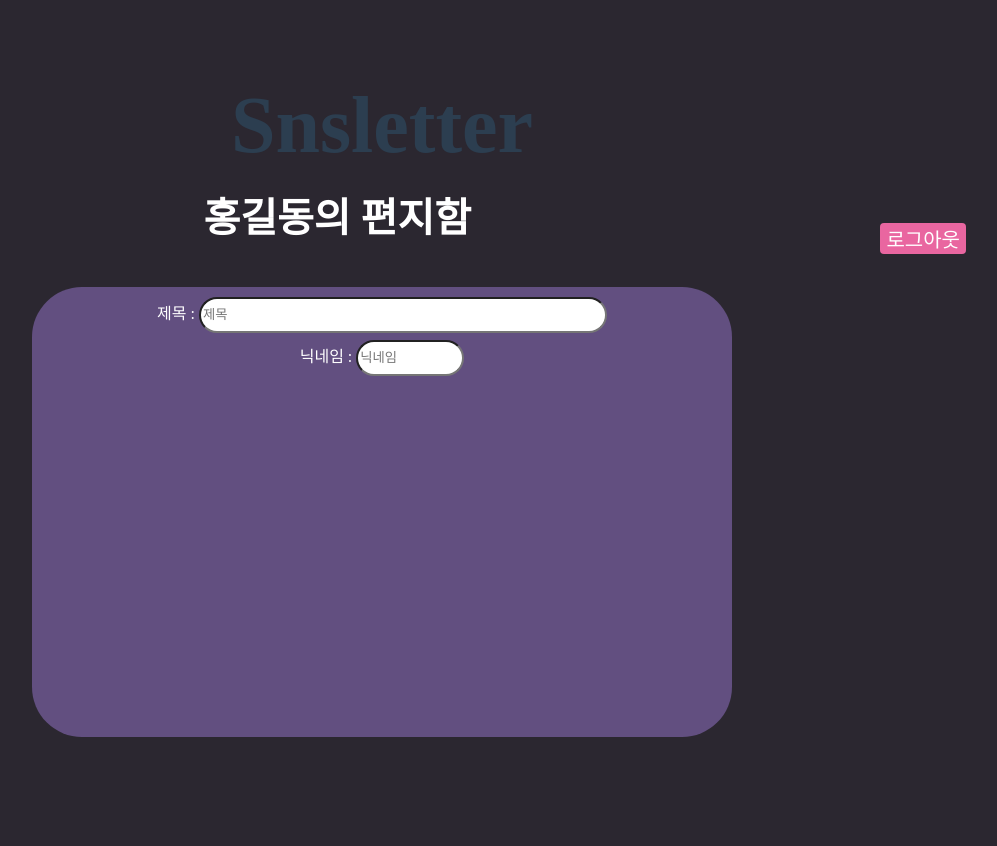
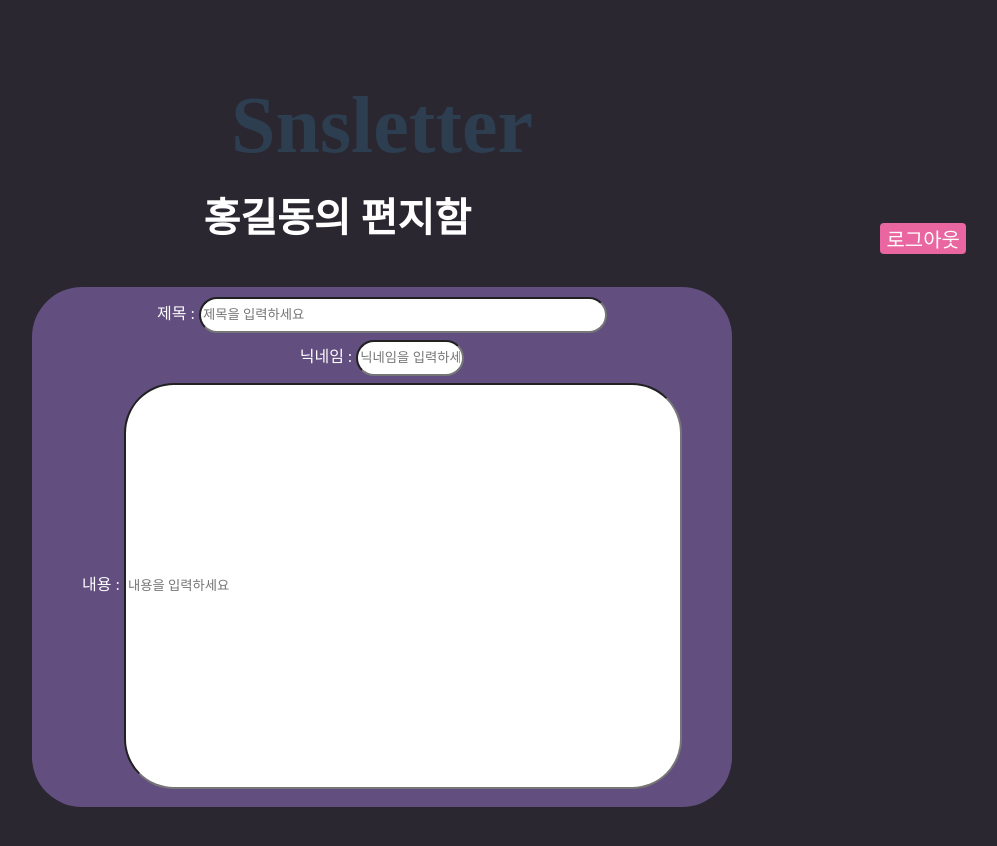
Before and after one commit to Junior-Pirate/SNS-Letter-FrontEnd, a Vue app: page /writeletter in a window 1280 px wide. Shown: the top 846 px of the page, without its empty margins (258-1255 px from the left). Before the commit the page ends 805 px from the top, so only its background shows below. Built offline with nearby package versions, Linux system fonts and the light colour scheme; a web font is replaced by a local one; what vue-cookies would draw is missing.

Commit message:
create letter detail box

```diff
--- a/src/views/Writeletter-component.vue
+++ b/src/views/Writeletter-component.vue
@@ -9,11 +9,15 @@
   <div id="letter">
     <div>
       <a id="letter-title-intro">제목 : </a>
-      <input id="letter-title" type="text" v-model="title" placeholder="제목">
+      <input id="letter-title" type="text" v-model="title" placeholder="제목을 입력하세요">
     </div>
     <div>
       <a id="letter-nickname-intro">닉네임 : </a>
-      <input id="letter-nickname" type="text" v-model="nickname" placeholder="닉네임">
+      <input id="letter-nickname" type="text" v-model="nickname" placeholder="닉네임을 입력하세요">
+    </div>
+    <div>
+      <a id="letter-detail-intro">내용 : </a>
+      <input id="letter-detail" type="text" v-model="detail" placeholder="내용을 입력하세요">
     </div>
   </div>
   </body>
@@ -75,7 +79,7 @@ export default {
   background: #624F80;
   position: relative;
   width: 700px;
-  height: 450px;
+  height: 520px;
   border-radius: 50px;
   margin: 0 auto;
   clear: both;
@@ -116,4 +120,22 @@ export default {
   top: 10px;
 }
 
+#letter-detail-intro {
+  font-family: normalfont;
+  color: white;
+  text-align: center;
+  position: relative;
+  top: 10px;
+}
+
+#letter-detail {
+  background: white;
+  position: relative;
+  width: 550px;
+  height: 400px;
+  border-radius: 50px;
+  position: relative;
+  top: 10px;
+}
+
 </style>
```
